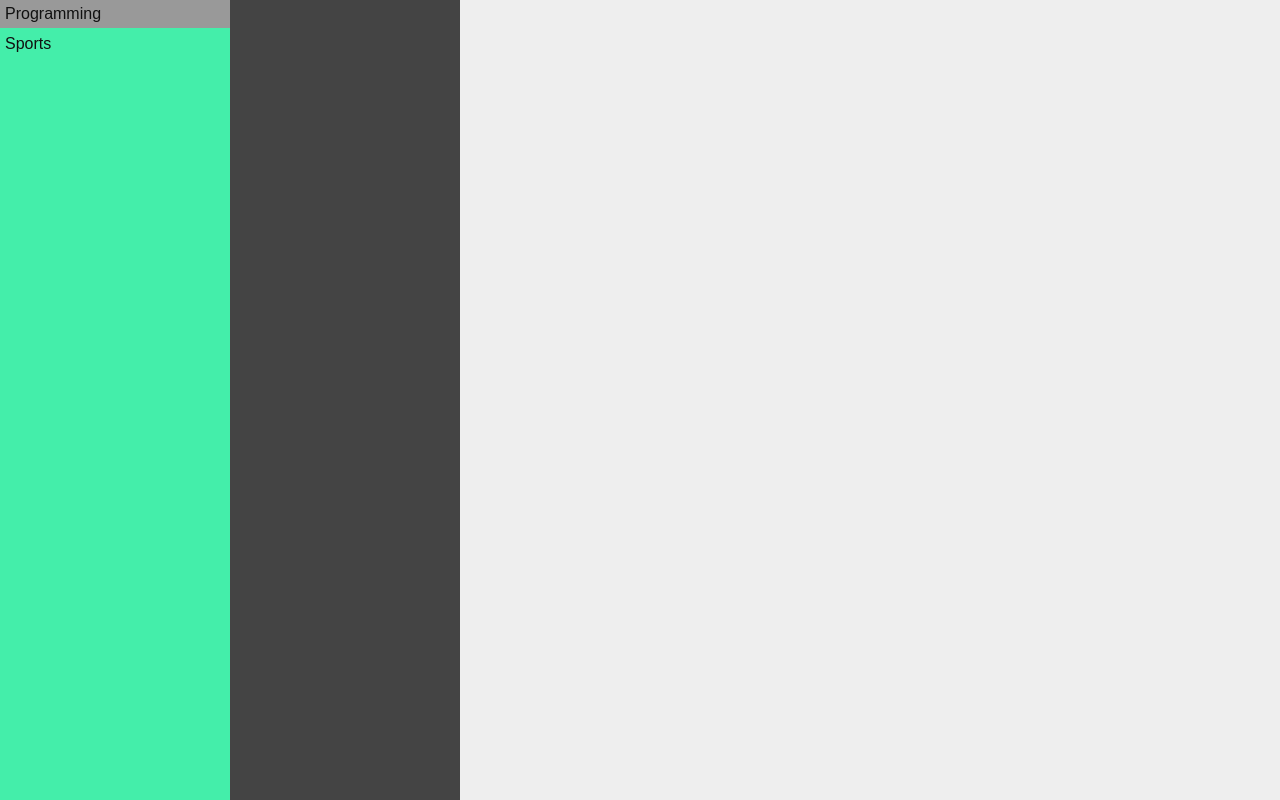
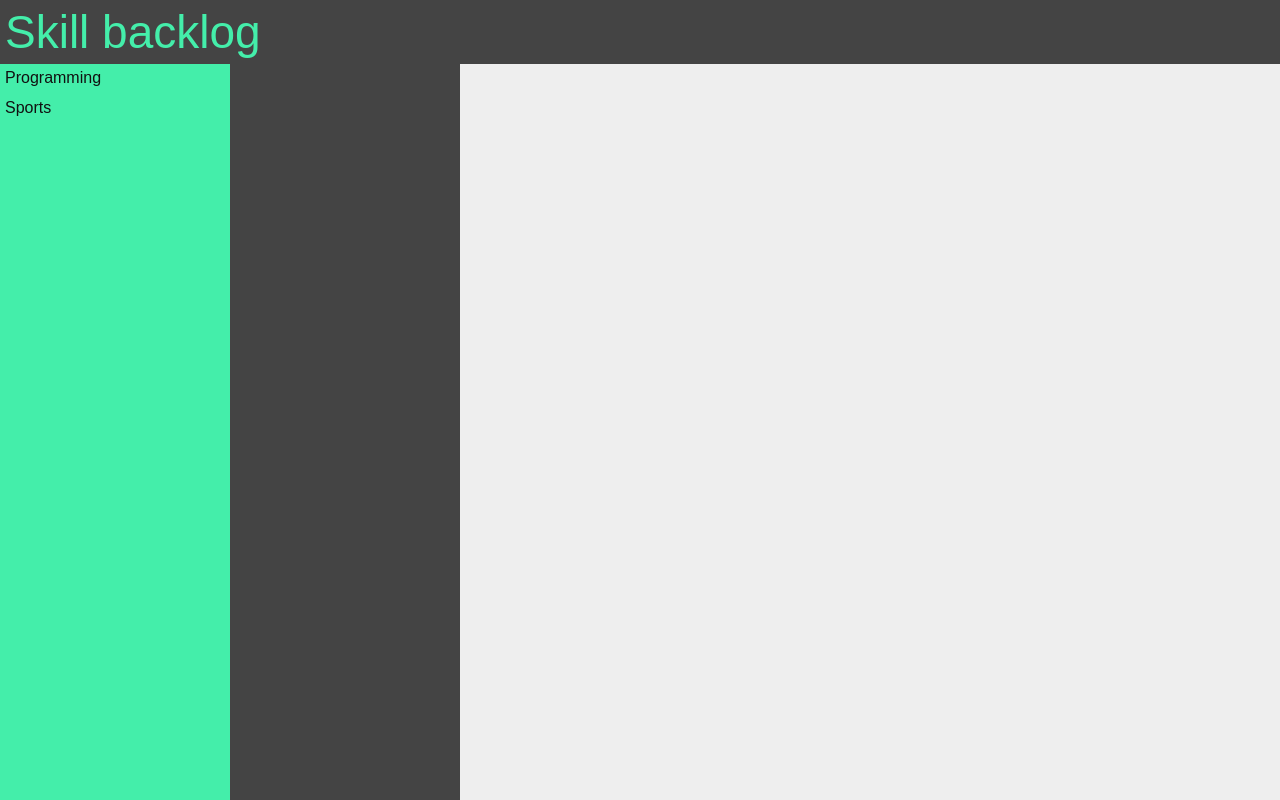
Before and after one commit to Luftare/Backlog, a React (Create React App) app in the folder client/: page / in a window 1280 px wide. Built offline with nearby package versions, Linux system fonts and the light colour scheme.

Commit message:
Create header for the app

```diff
--- a/client/src/App.css
+++ b/client/src/App.css
@@ -3,10 +3,29 @@ html, body {
   color: #111;
 }
 
+.header {
+  padding: 5px 5px;
+  margin: 0px;
+  font-size: 46px;
+  font-weight: lighter;
+}
+
+.header--accent {
+  color: #4EA;
+  background-color: #444;
+}
+
+.l-app {
+  display: flex;
+  flex-direction: column;
+  height: 100vh;
+  width: 100%;
+}
+
 .l-wrapper {
   display: flex;
   align-items: stretch;
-  height: 100vh;
+  height: 100%;
   width: 100%;
 }
 
--- a/client/src/backlog/Backlog.js
+++ b/client/src/backlog/Backlog.js
@@ -34,14 +34,15 @@ class Backlog extends Component {
     };
   }
 
-
-
   render() {
     return (
-      <div className="l-wrapper">
-        <Epics epics={this.state.epics} selectedEpic={this.state.selectedEpic} selectEpic={this.selectEpic}></Epics>
-        <Topics topics={this.state.topics} selectedTopic={this.state.selectedTopic} selectTopic={this.selectTopic}></Topics>
-        <Details topic={this.state.selectedTopic}></Details>
+      <div className="l-app">
+        <div className="header header--accent">Skill backlog</div>
+        <div className="l-wrapper">
+          <Epics epics={this.state.epics} selectedEpic={this.state.selectedEpic} selectEpic={this.selectEpic}></Epics>
+          <Topics topics={this.state.topics} selectedTopic={this.state.selectedTopic} selectTopic={this.selectTopic}></Topics>
+          <Details topic={this.state.selectedTopic}></Details>
+        </div>
       </div>
     );
   }
```
